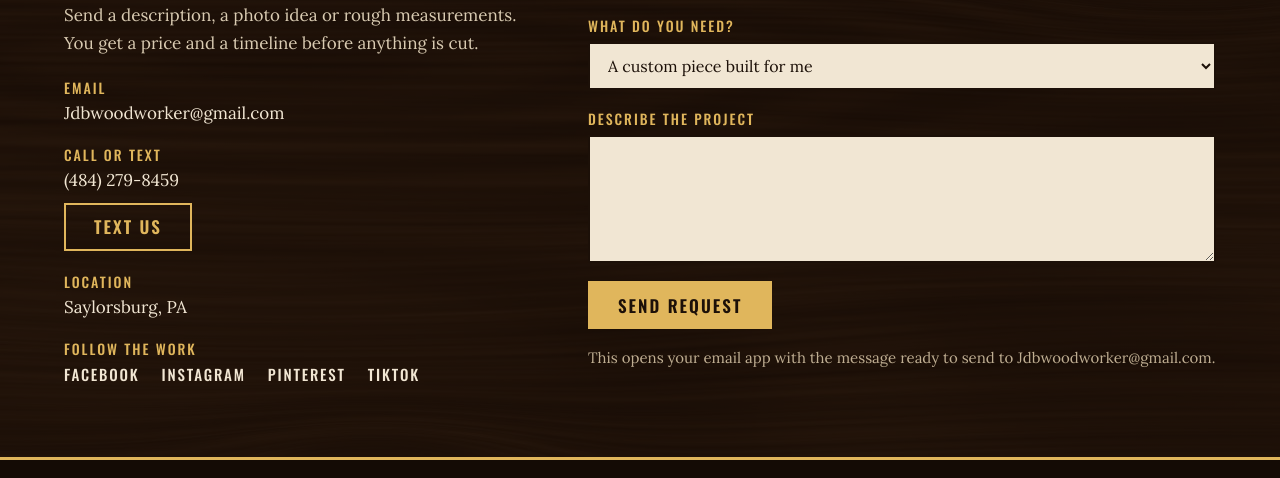
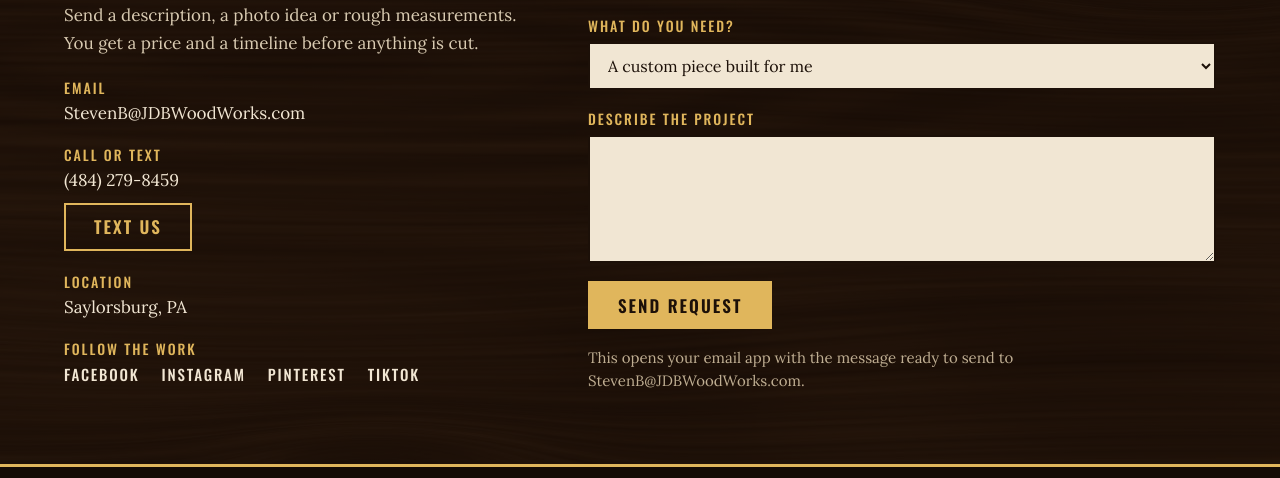
Before and after one commit to ad0rkableg33k/JDBWOODWORKS, a plain HTML site: page index.html in a window 1280 px wide. Shown: the part 4709-5187 px from the top of the page. Drawn offline with nearby package versions, Linux system fonts and the light colour scheme.

Commit message:
Update index.html

```diff
--- a/index.html
+++ b/index.html
@@ -157,7 +157,7 @@
       <p>Send a description, a photo idea or rough measurements. You get a price and a timeline before anything is cut.</p>
       <div class="contact-block">
         <div class="label">Email</div>
-        <a href="mailto:Jdbwoodworker@gmail.com">Jdbwoodworker@gmail.com</a>
+        <a href="mailto:stevenb@jdbwoodworks.com">StevenB@JDBWoodWorks.com</a>
       </div>
       <div class="contact-block">
         <div class="label">Call or text</div>
@@ -203,7 +203,7 @@
         <textarea id="q-msg" name="message" rows="5" required></textarea>
       </div>
       <div><button class="btn" type="submit">Send request</button></div>
-      <p class="form-note">This opens your email app with the message ready to send to Jdbwoodworker@gmail.com.</p>
+      <p class="form-note">This opens your email app with the message ready to send to StevenB@JDBWoodWorks.com.</p>
       <div id="form-status" class="form-status" role="status" hidden></div>
     </form>
   </div>
```
